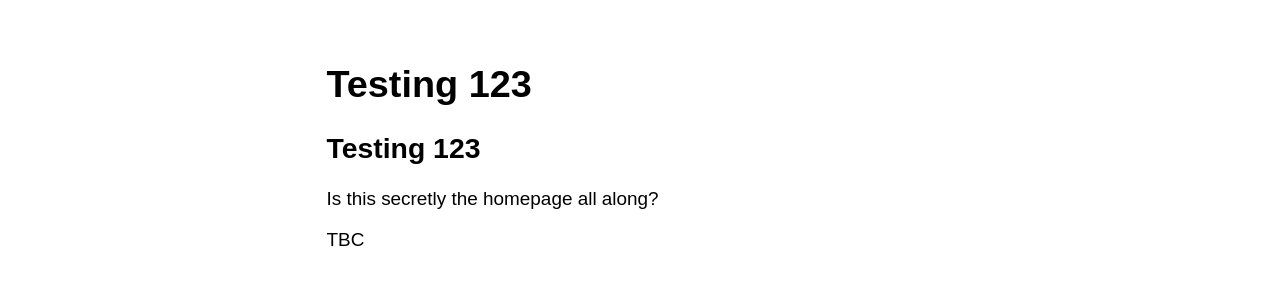
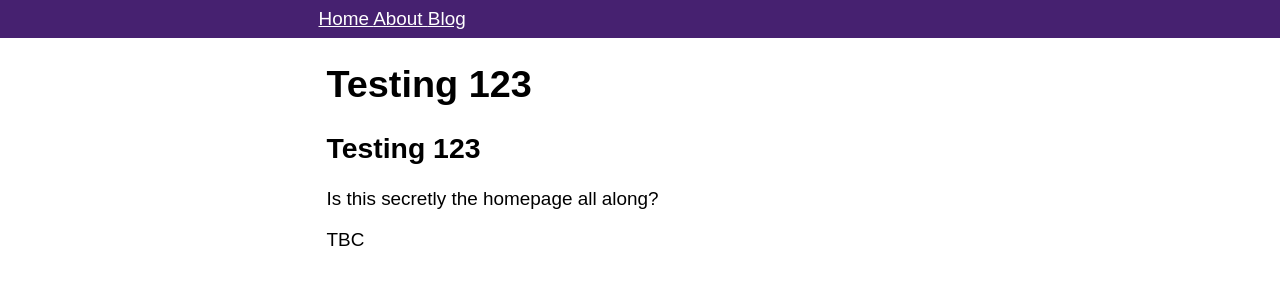
Before and after one commit to testuseriosh/testuser.github.io, a Jekyll site: the page built from readme.md, in a window 1280 px wide. Shown: the top 300 px of the page. Built offline with Jekyll 4.4.1, drawn with Linux system fonts in a browser that asks for light colours; nearby versions of some CDN libraries; our own code applies the rules of GitHub Pages for plain Markdown files.

Commit message:
Update navigation.html

```diff
--- a/_includes/navigation.html
+++ b/_includes/navigation.html
@@ -1,4 +1,4 @@
-<nav class="w-100 .bg-primary pt2 pb2 white">
+<nav class="w-100 bg-primary pt2 pb2 white">
     <div class="measure-wide center">
     {% for item in site.data.navigation.items %}
       <a href="{{ site.baseurl }}{{ item.link }}" class="white" {% if page.url == item.link %}{% endif %}>
```
